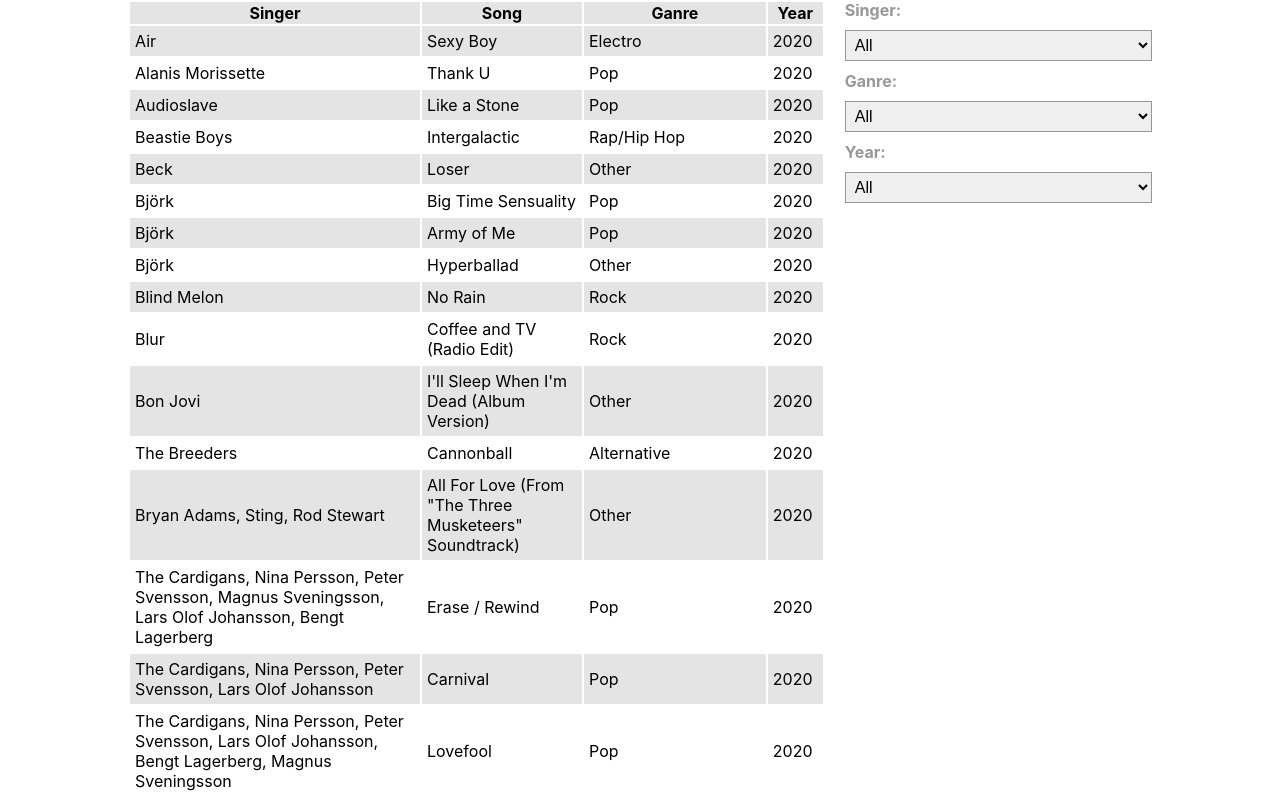
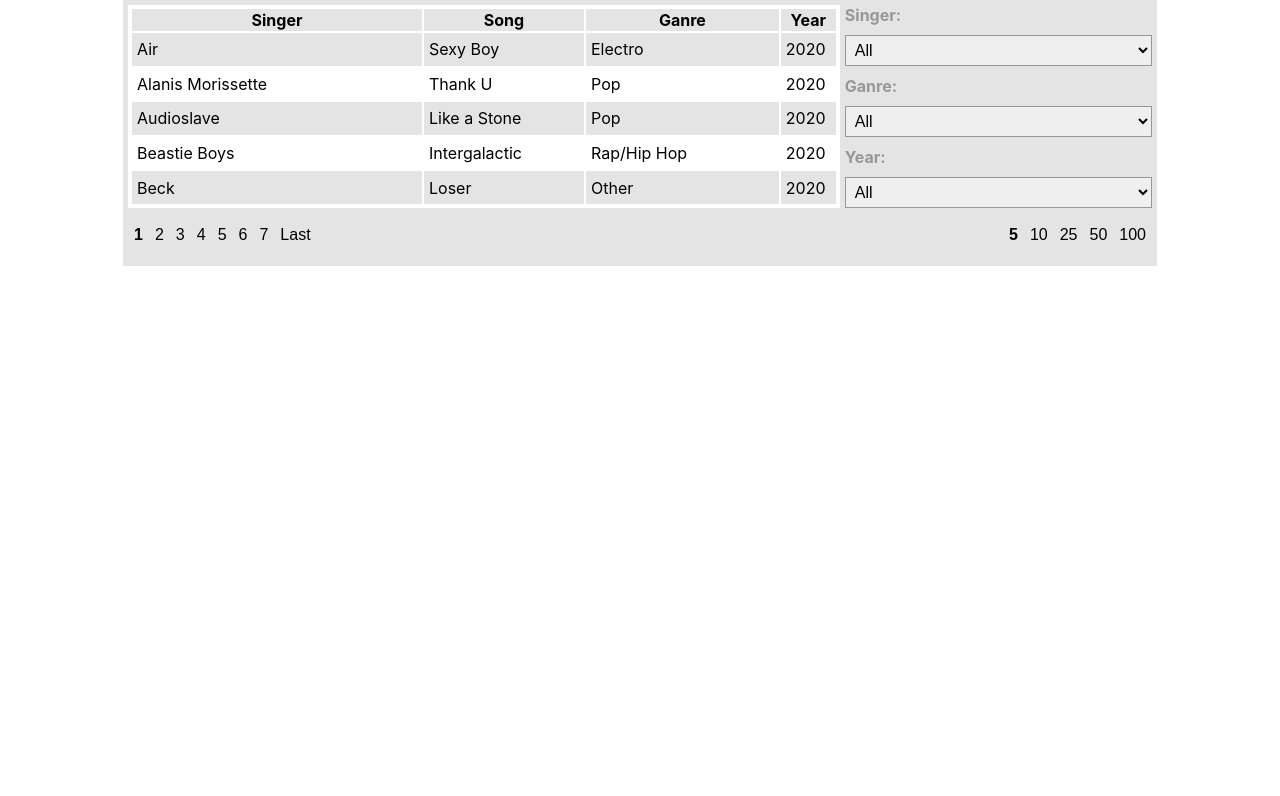
Before and after one commit to Gerasik/audioteka, a React (Create React App) app: page / in a window 1280 px wide. Shown: the top 796 px of the page. Built offline with nearby package versions, Linux system fonts and the light colour scheme.

Commit message:
add controll

```diff
--- a/src/App.jsx
+++ b/src/App.jsx
@@ -1,38 +1,10 @@
 /* eslint-disable no-restricted-syntax */
-/* eslint-disable react/no-unused-state */
 import React, { Component } from 'react';
 import styles from './App.module.scss';
 import AudioList from './components/AudioList/AudioList';
 import Filter from './components/Filter/Filter';
+import Control from './components/Control/Control';
 import soundList from './data/csvjson.json';
-
-// function App() {
-//   function getUnique(arr, attr) {
-//     const result = [];
-//     for (const str of arr) {
-//       if (!result.includes(str[attr])) {
-//         result.push(str[attr]);
-//       }
-//     }
-//     return result.sort();
-//   }
-//   const singers = getUnique(soundList, 'singer');
-//   const ganres = getUnique(soundList, 'ganre');
-//   const years = getUnique(soundList, 'year');
-//   return (
-//     <div className={styles.main}>
-//       <AudioList audioListData={soundList} />
-//       <div className={styles.filters}>
-//         <p>Singer:</p>
-//         <Filter data={singers} />
-//         <p>Ganre:</p>
-//         <Filter data={ganres} />
-//         <p>Year:</p>
-//         <Filter data={years} />
-//       </div>
-//     </div>
-//   );
-// }
 
 class App extends Component {
   constructor(props) {
@@ -40,21 +12,23 @@ class App extends Component {
 
     this.state = {
       currentList: soundList,
-      sortby: {
-        type: null,
-        order: null,
-      },
       sort: null,
+      curentPage: 1,
+      listSize: 5,
     };
   }
 
-  filterByType(event) {
-    if (event.target.value === 'All') {
-      this.setState({ currentList: soundList });
-    } else {
-      const newList = soundList.filter((item) => `${item[event.target.name]}` === event.target.value);
-      this.setState({ currentList: newList });
+  static getUnique(attr) {
+    const result = [];
+    for (const str of soundList) {
+      if (!result.includes(str[attr])) {
+        result.push(str[attr]);
       }
+    }
+    return result.sort().map((item, id) => ({
+      id,
+      item,
+    }));
   }
 
   sortAction(event) {
@@ -77,7 +51,6 @@ class App extends Component {
         break;
     }
     const { currentList, sort } = this.state;
-    // let sortedList;
     if (sortBy !== sort) {
       const sortedList = currentList.sort((a, b) => {
         const textA = a[sortBy];
@@ -93,26 +66,48 @@ class App extends Component {
     }
   }
 
-  render() {
-    function getUnique(arr, attr) {
-      const result = [];
-      for (const str of arr) {
-        if (!result.includes(str[attr])) {
-          result.push(str[attr]);
+  filterByType(event) {
+    if (event.target.value === 'All') {
+      this.setState({ currentList: soundList });
+    } else {
+      const newList = soundList.filter((item) => `${item[event.target.name]}` === event.target.value);
+      this.setState({ currentList: newList });
     }
   }
-      return result.sort().map((item, id) => ({
-        id,
-        item,
-      }));
+
+  changeListSize(e) {
+    this.setState({ listSize: +e.target.innerText });
   }
-    const singers = getUnique(soundList, 'singer');
-    const ganres = getUnique(soundList, 'ganre');
-    const years = getUnique(soundList, 'year');
-    const { currentList } = this.state;
+
+  changePage(e) {
+    const { currentList, listSize } = this.state;
+    switch (e.target.innerText) {
+      case 'First':
+        this.setState({ curentPage: 1 });
+        break;
+      case 'Last':
+        this.setState({ curentPage: Math.ceil(currentList.length / listSize) });
+        break;
+      default:
+        this.setState({ curentPage: +e.target.innerText });
+        break;
+    }
+  }
+
+  render() {
+    const singers = this.constructor.getUnique('singer');
+    const ganres = this.constructor.getUnique('ganre');
+    const years = this.constructor.getUnique('year');
+    const { currentList, curentPage, listSize } = this.state;
     return (
       <div className={styles.main}>
-        <AudioList audioListData={currentList} sortAction={(e) => this.sortAction(e)} />
+        <div className={styles.wrap}>
+          <AudioList
+            audioListData={currentList}
+            curentPage={curentPage}
+            listSize={listSize}
+            sortAction={(e) => this.sortAction(e)}
+          />
           <div className={styles.filters}>
             <p>Singer:</p>
             <Filter name="singer" data={singers} action={(e) => this.filterByType(e)} />
@@ -122,6 +117,16 @@ class App extends Component {
             <Filter name="year" data={years} action={(e) => this.filterByType(e)} />
           </div>
         </div>
+        <Control
+          curentPage={curentPage}
+          listSize={listSize}
+          pagesSize={
+            new Array(Math.ceil(currentList.length / listSize)).fill(1).map((i, id) => id + i)
+          }
+          changeListSize={(e) => this.changeListSize(e)}
+          changePage={(e) => this.changePage(e)}
+        />
+      </div>
     );
   }
 }
--- a/src/App.module.scss
+++ b/src/App.module.scss
@@ -1,9 +1,14 @@
 @import "./variables";
 
 .main{
-  display: flex;
+  background-color: $mainBgc;
   max-width: 1024px;
   margin: 0 auto;
+  padding: 5px;
+}
+
+.wrap{
+  display: flex;
 }
 
 .filters{
--- a/src/components/AudioList/AudioList.jsx
+++ b/src/components/AudioList/AudioList.jsx
@@ -1,7 +1,9 @@
 import React from 'react';
 import styles from './audiolist.module.scss';
 
-const AudioList = ({ audioListData, sortAction }) => (
+const AudioList = ({
+  audioListData, sortAction, curentPage, listSize,
+}) => (
   <table className={styles.table}>
     <thead>
       <tr onClick={sortAction}>
@@ -13,7 +15,7 @@ const AudioList = ({ audioListData, sortAction }) => (
     </thead>
     <tbody>
       {
-        audioListData.slice(0, 50).map((item) => (
+        audioListData.slice((curentPage - 1) * listSize, curentPage * listSize).map((item) => (
           <tr key={item.id}>
             <td>{item.singer}</td>
             <td>{item.song}</td>
--- a/src/components/AudioList/audiolist.module.scss
+++ b/src/components/AudioList/audiolist.module.scss
@@ -3,6 +3,9 @@
 .table{
     padding-right: 20px;
     width: 70%;
+    background-color: white;
+    padding: 2px;
+    margin-right: 5px;
     tr{
         &:nth-child(2n+1){
             background-color: $mainBgc;
--- /dev/null
+++ b/src/components/Control/Control.jsx
@@ -0,0 +1,18 @@
+import React from 'react';
+import styles from './control.module.scss';
+import Pagination from '../Pagination/Pagination';
+import ListSize from '../ListSize/ListSize';
+
+const Control = ({
+  curentPage, listSize, pagesSize, changeListSize, changePage,
+}) => {
+  const listSizeArray = [5, 10, 25, 50, 100].map((i, id) => ({ id, item: i }));
+  return (
+    <div className={styles.main}>
+      <Pagination pagesSize={pagesSize} curentPage={curentPage} action={changePage} />
+      <ListSize listSizeArray={listSizeArray} listSize={listSize} action={changeListSize} />
+    </div>
+  );
+};
+
+export default Control;
--- /dev/null
+++ b/src/components/Control/control.module.scss
@@ -0,0 +1,8 @@
+.main{
+    width: 100%;
+    display: flex;
+    justify-content: space-between;
+}
+.active{
+    background-color: red;
+}
--- /dev/null
+++ b/src/components/ListSize/ListSize.jsx
@@ -0,0 +1,20 @@
+import React from 'react';
+import styles from './listsize.module.scss';
+
+const ListSize = ({ listSizeArray, listSize, action }) => (
+  <ul className={styles.list}>
+    {listSizeArray.map(({ id, item }) => (
+      <li key={id}>
+        <button
+          type="button"
+          onClick={action}
+          className={listSize === item ? styles.active : null}
+        >
+          {item}
+        </button>
+      </li>
+    ))}
+  </ul>
+);
+
+export default ListSize;
--- /dev/null
+++ b/src/components/ListSize/listsize.module.scss
@@ -0,0 +1,20 @@
+.list{
+    display: flex;
+    padding: 0;
+    li{
+        list-style: none;
+    }
+    button{
+        border: none;
+        background-color: inherit;
+        font-size: 1em;
+        cursor: pointer;
+        &:hover{
+            font-weight: bold;
+        }
+    }
+}
+
+.active{
+    font-weight: bold;
+}
--- /dev/null
+++ b/src/components/Pagination/Pagination.jsx
@@ -0,0 +1,37 @@
+import React from 'react';
+import styles from './pagination.module.scss';
+
+const Pagination = ({ pagesSize, curentPage, action }) => {
+  let arr = pagesSize;
+  if (pagesSize.length > 7) {
+    if (curentPage - 7 < 0) {
+      arr = pagesSize.slice(0, 7);
+    } else if (curentPage + 6 > pagesSize.length) {
+      arr = pagesSize.slice(pagesSize.length - 7, pagesSize.length);
+    } else {
+      arr = pagesSize.slice(curentPage - 4, curentPage + 3);
+    }
+  }
+  let first;
+  let last;
+  if (arr[0] !== 1) first = <button type="button" onClick={action}>First</button>;
+  if (arr[6] !== pagesSize.length) last = <button type="button" onClick={action}>Last</button>;
+  return (
+    <ul className={styles.pagination}>
+      {first}
+      {arr.map((i) => (
+        <li key={i}>
+          <button
+            type="button"
+            onClick={action}
+            className={curentPage === i ? styles.active : null}
+          >
+            {i}
+          </button>
+        </li>
+      ))}
+      {last}
+    </ul>
+  );
+};
+export default Pagination;
--- /dev/null
+++ b/src/components/Pagination/pagination.module.scss
@@ -0,0 +1,20 @@
+.pagination{
+    display: flex;
+    padding: 0;
+    li{
+        list-style: none;
+    }
+    button{
+        border: none;
+        background-color: inherit;
+        font-size: 1em;
+        cursor: pointer;
+        &:hover{
+            font-weight: bold;
+        }
+    }
+}
+
+.active{
+    font-weight: bold;
+}
```
Lines whose indentation alone changed are shown as unchanged.
